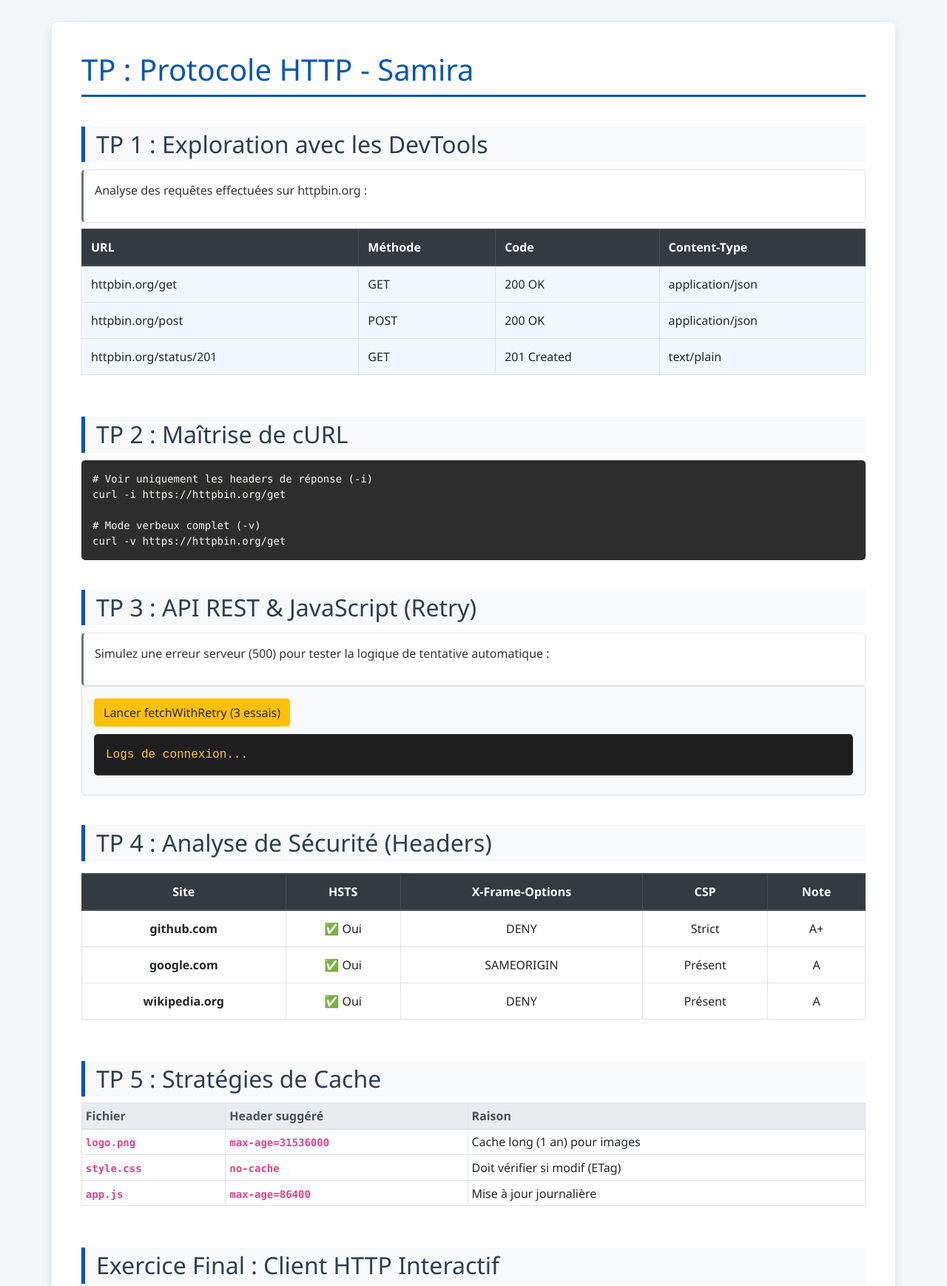
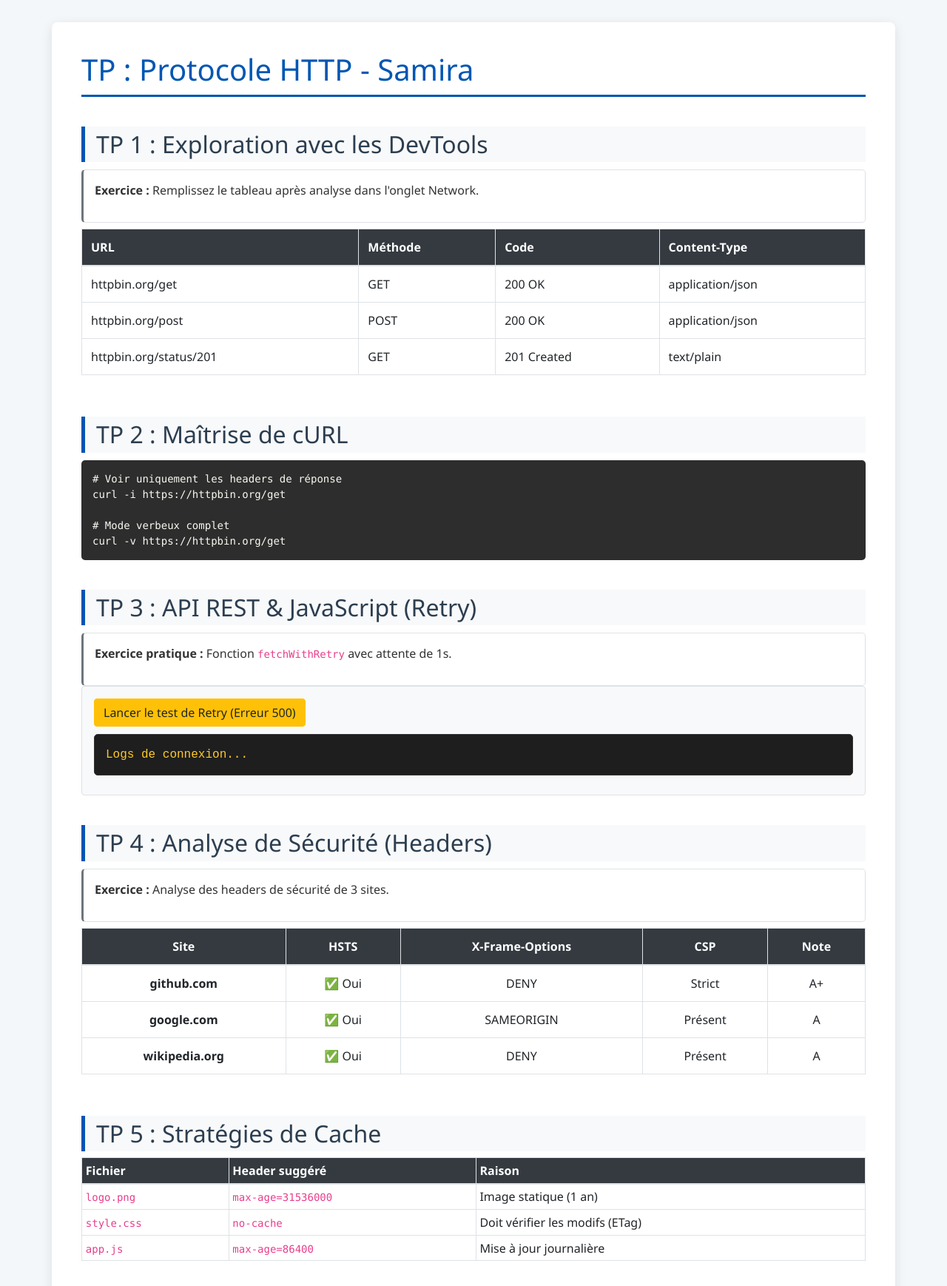
Before and after one commit to samiraadil/TP-Web-ENSET, a plain HTML site: page TPs/index.html in a window 1280 px wide. Shown: the top 1738 px of the page at 74% size. Drawn offline with nearby package versions, Linux system fonts and the light colour scheme.

Commit message:
Refactor index.html for improved structure and style

```diff
--- a/TPs/index.html
+++ b/TPs/index.html
@@ -12,12 +12,10 @@
     h2 { color: #2c3e50; margin-top: 40px; border-left: 5px solid #0056b3; padding-left: 15px; background: #f8f9fa; padding-top: 5px; padding-bottom: 5px; }
     h3 { color: #16a085; margin-top: 25px; font-size: 1.4rem; }
     .instruction { background-color: #ffffff; border: 1px solid #dee2e6; padding: 15px; border-radius: 5px; margin-top: 10px; border-left: 3px solid #6c757d; }
-    .answer { background-color: #e8f4fd; border-left: 5px solid #2980b9; padding: 15px; margin: 15px 0; border-radius: 0 5px 5px 0; }
     pre { background: #2d2d2d; color: #f8f8f2; padding: 15px; border-radius: 5px; overflow-x: auto; margin-top: 10px; }
-    code { color: #e83e8c; font-weight: bold; }
     #response-area, #retry-log { background: #1e1e1e; color: #d4d4d4; padding: 15px; border-radius: 5px; min-height: 50px; white-space: pre-wrap; font-family: monospace; margin-top: 10px; }
     #retry-log { color: #ffca28; border: 1px solid #333; margin-bottom: 10px; }
-    .table-status { background-color: #f1f8ff; }
+    .table thead th { background-color: #343a40; color: white; }
   </style>
 </head>
 <body>
@@ -26,47 +24,94 @@
 
     <h2>TP 1 : Exploration avec les DevTools</h2>
     <div class="instruction">
-      <p>Analyse des requêtes effectuées sur httpbin.org :</p>
+      <p><strong>Exercice :</strong> Remplissez le tableau après analyse dans l'onglet Network.</p>
     </div>
     <div class="table-responsive">
-      <table class="table table-bordered table-status mt-2">
-        <thead class="thead-dark">
-          <tr><th>URL</th><th>Méthode</th><th>Code</th><th>Content-Type</th></tr>
+      <table class="table table-bordered mt-2">
+        <thead>
+          <tr>
+            <th>URL</th>
+            <th>Méthode</th>
+            <th>Code</th>
+            <th>Content-Type</th>
+          </tr>
         </thead>
         <tbody>
-          <tr><td>httpbin.org/get</td><td>GET</td><td>200 OK</td><td>application/json</td></tr>
-          <tr><td>httpbin.org/post</td><td>POST</td><td>200 OK</td><td>application/json</td></tr>
-          <tr><td>httpbin.org/status/201</td><td>GET</td><td>201 Created</td><td>text/plain</td></tr>
+          <tr>
+            <td>httpbin.org/get</td>
+            <td>GET</td>
+            <td>200 OK</td>
+            <td>application/json</td>
+          </tr>
+          <tr>
+            <td>httpbin.org/post</td>
+            <td>POST</td>
+            <td>200 OK</td>
+            <td>application/json</td>
+          </tr>
+          <tr>
+            <td>httpbin.org/status/201</td>
+            <td>GET</td>
+            <td>201 Created</td>
+            <td>text/plain</td>
+          </tr>
         </tbody>
       </table>
     </div>
 
     <h2>TP 2 : Maîtrise de cURL</h2>
-    <pre># Voir uniquement les headers de réponse (-i)
+    <pre># Voir uniquement les headers de réponse
 curl -i https://httpbin.org/get
 
-# Mode verbeux complet (-v)
+# Mode verbeux complet
 curl -v https://httpbin.org/get</pre>
 
     <h2>TP 3 : API REST & JavaScript (Retry)</h2>
     <div class="instruction">
-      <p>Simulez une erreur serveur (500) pour tester la logique de tentative automatique :</p>
+      <p><strong>Exercice pratique :</strong> Fonction <code>fetchWithRetry</code> avec attente de 1s.</p>
     </div>
     <div class="p-3 border rounded bg-light">
-        <button class="btn btn-warning" onclick="testRetry()">Lancer fetchWithRetry (3 essais)</button>
+        <button class="btn btn-warning" onclick="testRetry()">Lancer le test de Retry (Erreur 500)</button>
         <div id="retry-log">Logs de connexion...</div>
     </div>
 
     <h2>TP 4 : Analyse de Sécurité (Headers)</h2>
+    <div class="instruction">
+      <p><strong>Exercice :</strong> Analyse des headers de sécurité de 3 sites.</p>
+    </div>
     <div class="table-responsive">
       <table class="table table-bordered mt-2 text-center">
-        <thead class="thead-dark">
-          <tr><th>Site</th><th>HSTS</th><th>X-Frame-Options</th><th>CSP</th><th>Note</th></tr>
+        <thead>
+          <tr>
+            <th>Site</th>
+            <th>HSTS</th>
+            <th>X-Frame-Options</th>
+            <th>CSP</th>
+            <th>Note</th>
+          </tr>
         </thead>
         <tbody>
-          <tr><td><strong>github.com</strong></td><td>✅ Oui</td><td>DENY</td><td>Strict</td><td>A+</td></tr>
-          <tr><td><strong>google.com</strong></td><td>✅ Oui</td><td>SAMEORIGIN</td><td>Présent</td><td>A</td></tr>
-          <tr><td><strong>wikipedia.org</strong></td><td>✅ Oui</td><td>DENY</td><td>Présent</td><td>A</td></tr>
+          <tr>
+            <td><strong>github.com</strong></td>
+            <td>✅ Oui</td>
+            <td>DENY</td>
+            <td>Strict</td>
+            <td>A+</td>
+          </tr>
+          <tr>
+            <td><strong>google.com</strong></td>
+            <td>✅ Oui</td>
+            <td>SAMEORIGIN</td>
+            <td>Présent</td>
+            <td>A</td>
+          </tr>
+          <tr>
+            <td><strong>wikipedia.org</strong></td>
+            <td>✅ Oui</td>
+            <td>DENY</td>
+            <td>Présent</td>
+            <td>A</td>
+          </tr>
         </tbody>
       </table>
     </div>
@@ -74,12 +119,16 @@ curl -v https://httpbin.org/get</pre>
     <h2>TP 5 : Stratégies de Cache</h2>
     <div class="table-responsive">
       <table class="table table-sm table-bordered">
-        <thead class="thead-light">
-          <tr><th>Fichier</th><th>Header suggéré</th><th>Raison</th></tr>
+        <thead>
+          <tr>
+            <th>Fichier</th>
+            <th>Header suggéré</th>
+            <th>Raison</th>
+          </tr>
         </thead>
         <tbody>
-          <tr><td><code>logo.png</code></td><td><code>max-age=31536000</code></td><td>Cache long (1 an) pour images</td></tr>
-          <tr><td><code>style.css</code></td><td><code>no-cache</code></td><td>Doit vérifier si modif (ETag)</td></tr>
+          <tr><td><code>logo.png</code></td><td><code>max-age=31536000</code></td><td>Image statique (1 an)</td></tr>
+          <tr><td><code>style.css</code></td><td><code>no-cache</code></td><td>Doit vérifier les modifs (ETag)</td></tr>
           <tr><td><code>app.js</code></td><td><code>max-age=86400</code></td><td>Mise à jour journalière</td></tr>
         </tbody>
       </table>
@@ -92,23 +141,21 @@ curl -v https://httpbin.org/get</pre>
           <label>URL :</label>
           <input type="url" id="url" class="form-control" value="https://httpbin.org/get">
         </div>
-        <div class="form-row">
-          <div class="form-group col-md-6">
-            <label>Méthode :</label>
-            <select id="method" class="form-control">
-              <option>GET</option><option>POST</option><option>PUT</option><option>DELETE</option>
-            </select>
-          </div>
+        <div class="form-group">
+          <label>Méthode :</label>
+          <select id="method" class="form-control">
+            <option>GET</option><option>POST</option><option>PUT</option><option>DELETE</option>
+          </select>
         </div>
         <button type="submit" class="btn btn-primary btn-block">Exécuter la requête</button>
       </form>
       <h3 class="mt-4">Réponse du serveur :</h3>
-      <div id="response-area">En attente...</div>
+      <div id="response-area">En attente de la requête...</div>
     </div>
   </div>
 
   <script>
-    // --- LOGIQUE TP 3 : FETCH WITH RETRY ---
+    // LOGIQUE TP 3 : FETCH WITH RETRY
     async function fetchWithRetry(url, options, maxRetries) {
       const logArea = document.getElementById('retry-log');
       logArea.textContent = "";
@@ -128,7 +175,7 @@ curl -v https://httpbin.org/get</pre>
             logArea.textContent += `\nÉchec définitif : ${err.message}`;
             throw err;
           }
-          logArea.textContent += `Erreur serveur détectée. Nouvel essai dans 1s...\n`;
+          logArea.textContent += `Erreur serveur. Nouvel essai dans 1s...\n`;
           await new Promise(res => setTimeout(res, 1000));
         }
       }
@@ -137,27 +184,22 @@ curl -v https://httpbin.org/get</pre>
     async function testRetry() {
         try {
             await fetchWithRetry('https://httpbin.org/status/500', { method: 'GET' }, 3);
-        } catch(e) {
-            console.log("Fin du test retry.");
-        }
+        } catch(e) { }
     }
 
-    // --- LOGIQUE CLIENT HTTP ---
+    // LOGIQUE CLIENT HTTP FINAL
     document.getElementById('http-form').addEventListener('submit', async (e) => {
       e.preventDefault();
       const area = document.getElementById('response-area');
-      area.textContent = "Chargement en cours...";
-
+      area.textContent = "Chargement...";
       const method = document.getElementById('method').value;
       const url = document.getElementById('url').value;
 
       try {
         const res = await fetch(url, { method: method });
         const data = await res.json();
-
         let headersStr = "";
         res.headers.forEach((v, k) => headersStr += `${k}: ${v}\n`);
-
         area.innerHTML = `<strong>Statut :</strong> ${res.status}\n\n<strong>Headers :</strong>\n${headersStr}\n<strong>Body :</strong>\n${JSON.stringify(data, null, 2)}`;
       } catch (err) {
         area.textContent = "Erreur : " + err.message;
```
